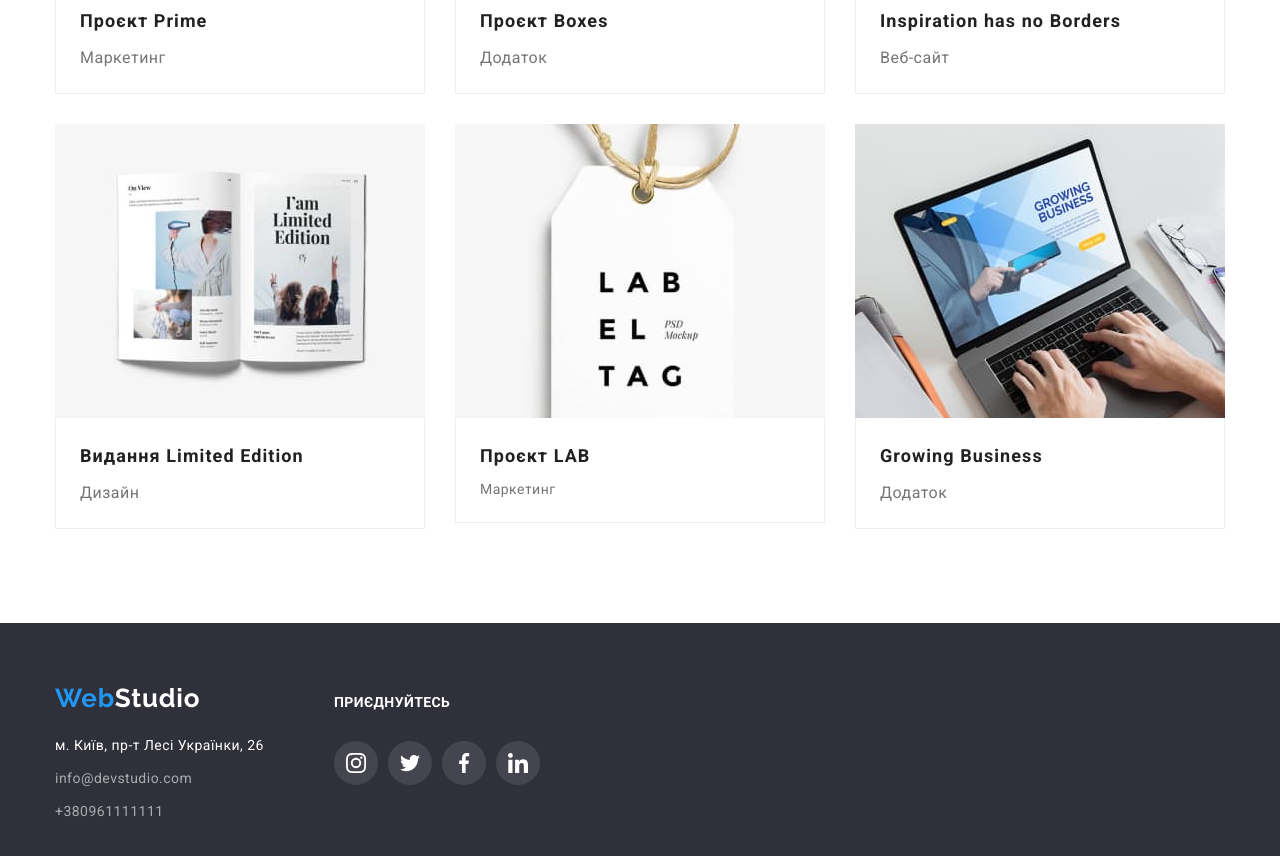
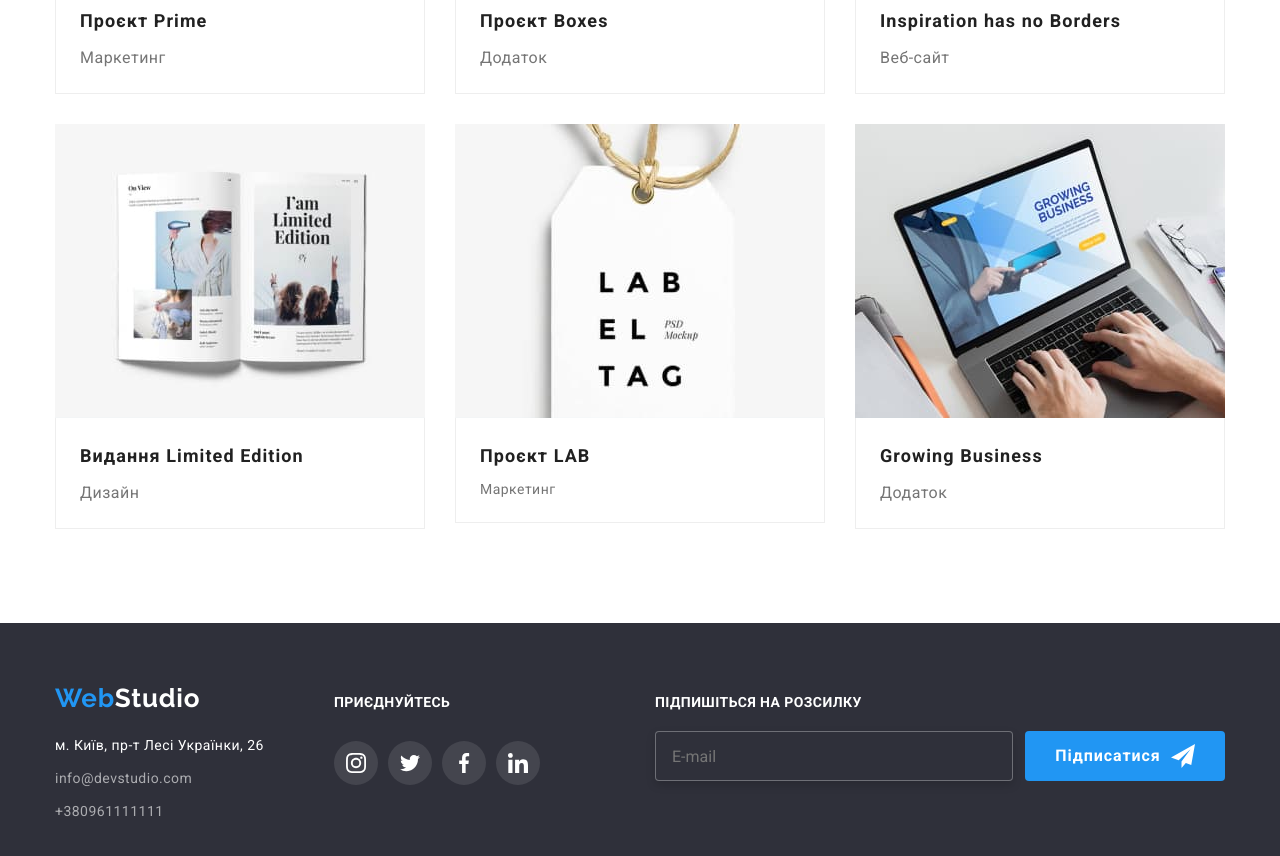
Before and after one commit to yuliiaishchenko/goit-markup-hw-06, a plain HTML site: page portfolio.html in a window 1280 px wide. Shown: the part 1009-1865 px from the top of the page. Drawn offline with nearby package versions, Linux system fonts and the light colour scheme.

Commit message:
Update portfolio.html

```diff
--- a/portfolio.html
+++ b/portfolio.html
@@ -239,9 +239,23 @@
             </li>
         </ul>
     </div>
+    <form class="form">
+
+            <p class="form-text">Підпишіться на розсилку</p>
+            <div class="form-footer">
+                <label class="form-label">
+                <input type="text" placeholder="E-mail" class="form-input"></label>
+                <button  class="footer-button" type="submit">
+                    Підписатися
+                    <svg class="form-svg">
+                        <use href="./images/sprite.svg#icon-icon-send"></use>
+                    </svg>
+                </button>
+        </div>
+        </form>
 </div>
+
     </footer>
-
 </body>
 
 </html>
```
